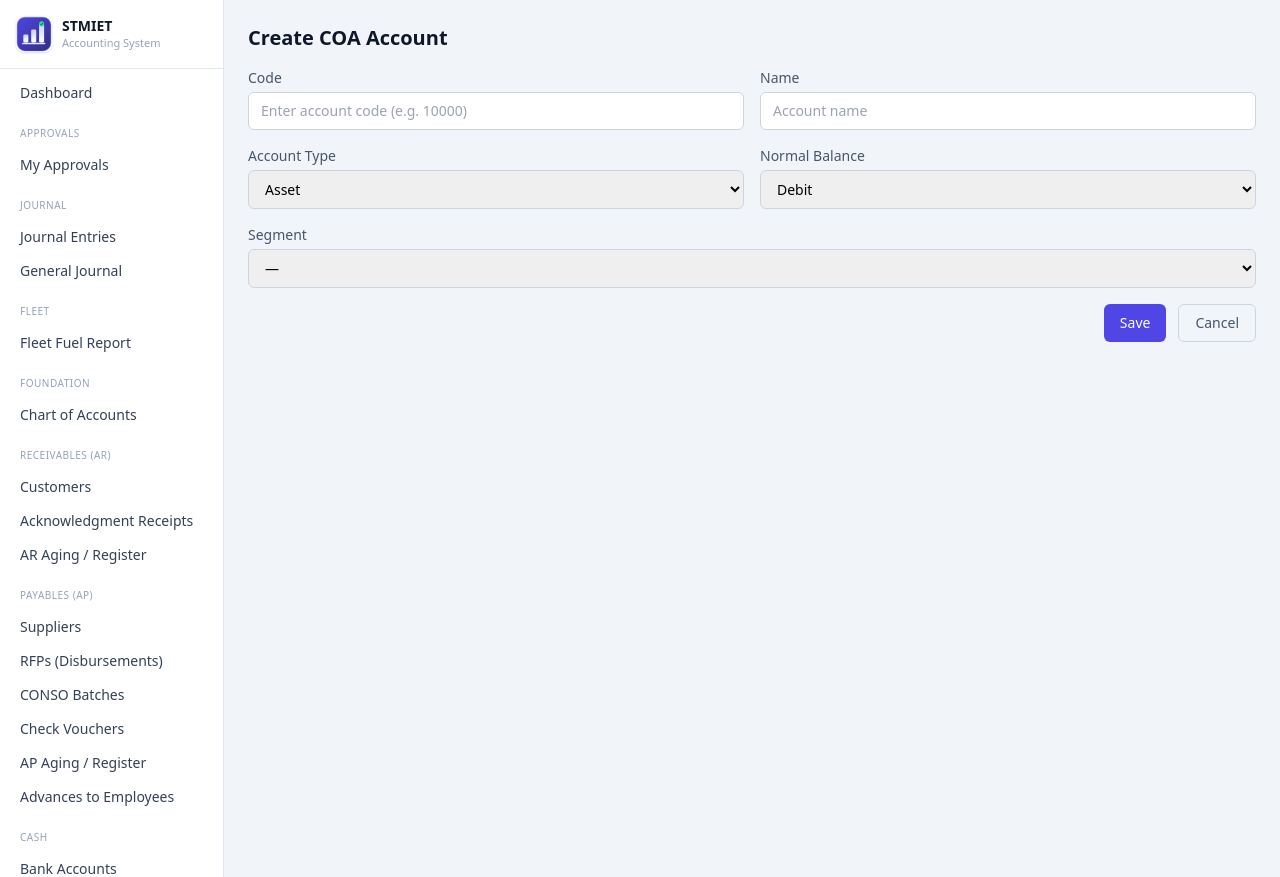
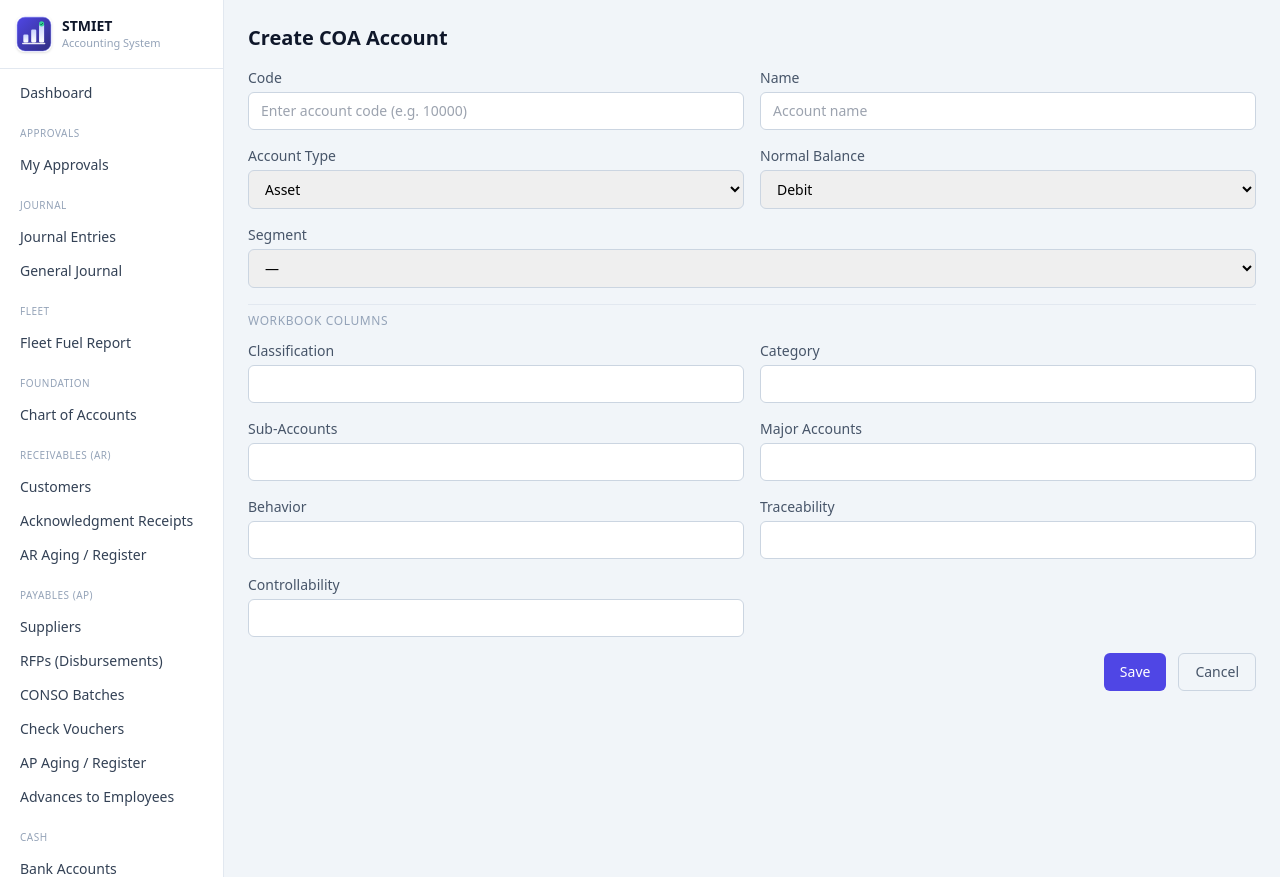
Before and after one commit to WinefredoSailes/STMIET-Accounting_System, a Django app: page /foundation/coa/new/ in a window 1280 px wide. Shown: the top 877 px of the page. Run offline with Django 5.2, Linux system fonts and the light colour scheme; the visitor is signed in with stand-in values (Sample User, id 1); data that the repository does not hold is empty; parts of the project's set-up code (start-up, migrations or seed data) failed here and were passed over.

Commit message:
feat(foundation): reproduce the COA workbook columns in the UI
Add Behavior / Traceability / Controllability to Account and import them
from the REV/COS/OPEX sheets; COA list, printout and create/edit form now
show the workbook's exact column set (Code, Account Name, Segment,
Classification, Category, Sub-Accounts, Major Accounts, Behavior,
Traceability, Controllability).

Also fix: import_coa read empty cells as the string 'None' instead of blank.

Tests: 281 passing; migration 0011 applied.

```diff
--- a/backend/apps/ui/templates/ui/foundation/coa_form.html
+++ b/backend/apps/ui/templates/ui/foundation/coa_form.html
@@ -61,6 +61,47 @@
       </select>
     </div>
 
+    <div class="pt-2 border-t border-slate-200">
+      <p class="text-xs font-medium uppercase tracking-wider text-slate-400 mb-3">Workbook Columns</p>
+      <div class="grid grid-cols-1 sm:grid-cols-2 gap-4">
+        <div>
+          <label class="block text-sm font-medium text-slate-600 mb-1">Classification</label>
+          <input type="text" name="classification" value="{{ account.classification }}"
+            class="w-full rounded-md border border-slate-300 px-3 py-2 text-sm focus:border-indigo-500 focus:ring-2 focus:ring-indigo-500/20 outline-none">
+        </div>
+        <div>
+          <label class="block text-sm font-medium text-slate-600 mb-1">Category</label>
+          <input type="text" name="category" value="{{ account.category }}"
+            class="w-full rounded-md border border-slate-300 px-3 py-2 text-sm focus:border-indigo-500 focus:ring-2 focus:ring-indigo-500/20 outline-none">
+        </div>
+        <div>
+          <label class="block text-sm font-medium text-slate-600 mb-1">Sub-Accounts</label>
+          <input type="text" name="sub_accounts" value="{{ account.sub_accounts }}"
+            class="w-full rounded-md border border-slate-300 px-3 py-2 text-sm focus:border-indigo-500 focus:ring-2 focus:ring-indigo-500/20 outline-none">
+        </div>
+        <div>
+          <label class="block text-sm font-medium text-slate-600 mb-1">Major Accounts</label>
+          <input type="text" name="major_accounts" value="{{ account.major_accounts }}"
+            class="w-full rounded-md border border-slate-300 px-3 py-2 text-sm focus:border-indigo-500 focus:ring-2 focus:ring-indigo-500/20 outline-none">
+        </div>
+        <div>
+          <label class="block text-sm font-medium text-slate-600 mb-1">Behavior</label>
+          <input type="text" name="behavior" value="{{ account.behavior }}"
+            class="w-full rounded-md border border-slate-300 px-3 py-2 text-sm focus:border-indigo-500 focus:ring-2 focus:ring-indigo-500/20 outline-none">
+        </div>
+        <div>
+          <label class="block text-sm font-medium text-slate-600 mb-1">Traceability</label>
+          <input type="text" name="traceability" value="{{ account.traceability }}"
+            class="w-full rounded-md border border-slate-300 px-3 py-2 text-sm focus:border-indigo-500 focus:ring-2 focus:ring-indigo-500/20 outline-none">
+        </div>
+        <div>
+          <label class="block text-sm font-medium text-slate-600 mb-1">Controllability</label>
+          <input type="text" name="controllability" value="{{ account.controllability }}"
+            class="w-full rounded-md border border-slate-300 px-3 py-2 text-sm focus:border-indigo-500 focus:ring-2 focus:ring-indigo-500/20 outline-none">
+        </div>
+      </div>
+    </div>
+
     <div class="flex justify-end mt-6 gap-3">
       <button type="submit"
         class="rounded-md bg-indigo-600 px-4 py-2 text-sm font-medium text-white hover:bg-indigo-700 focus:outline-none focus:ring-2 focus:ring-indigo-500/40">
--- a/backend/apps/ui/views.py
+++ b/backend/apps/ui/views.py
@@ -2004,6 +2004,13 @@ def coa_create(request):
                 account_type=account_type,
                 segment=segment_code,
                 normal_balance=NORMAL_BALANCE.get(account_type, "debit"),
+                classification=request.POST.get("classification", "").strip(),
+                category=request.POST.get("category", "").strip(),
+                sub_accounts=request.POST.get("sub_accounts", "").strip(),
+                major_accounts=request.POST.get("major_accounts", "").strip(),
+                behavior=request.POST.get("behavior", "").strip(),
+                traceability=request.POST.get("traceability", "").strip(),
+                controllability=request.POST.get("controllability", "").strip(),
             )
             messages.success(request, f"COA account {code} created.")
             return redirect("ui:coa_list")
@@ -2032,6 +2039,13 @@ def coa_update(request, pk):
             if segment_code:
                 account.segment = segment_code
             account.normal_balance = NORMAL_BALANCE.get(account_type, "debit")
+            account.classification = request.POST.get("classification", "").strip()
+            account.category = request.POST.get("category", "").strip()
+            account.sub_accounts = request.POST.get("sub_accounts", "").strip()
+            account.major_accounts = request.POST.get("major_accounts", "").strip()
+            account.behavior = request.POST.get("behavior", "").strip()
+            account.traceability = request.POST.get("traceability", "").strip()
+            account.controllability = request.POST.get("controllability", "").strip()
             account.save()
             messages.success(request, f"COA account {account.code} updated.")
             return redirect("ui:coa_list")
```
Also changed, not shown: backend/apps/foundation/management/commands/import_coa.py (+13 -4 lines), backend/apps/foundation/models.py (+9 -3 lines), backend/apps/foundation/tests.py (+42 -0 lines), backend/apps/ui/templates/ui/foundation/_coa_rows.html (+16 -6 lines), backend/apps/ui/templates/ui/foundation/coa_print.html (+13 -3 lines), backend/apps/ui/tests.py (+24 -0 lines), backend/apps/foundation/migrations/0011_account_behavior_account_controllability_and_more.py (added).
